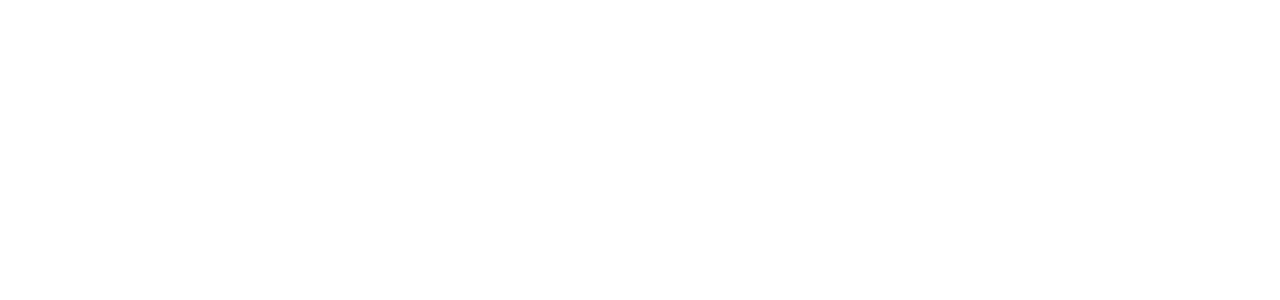
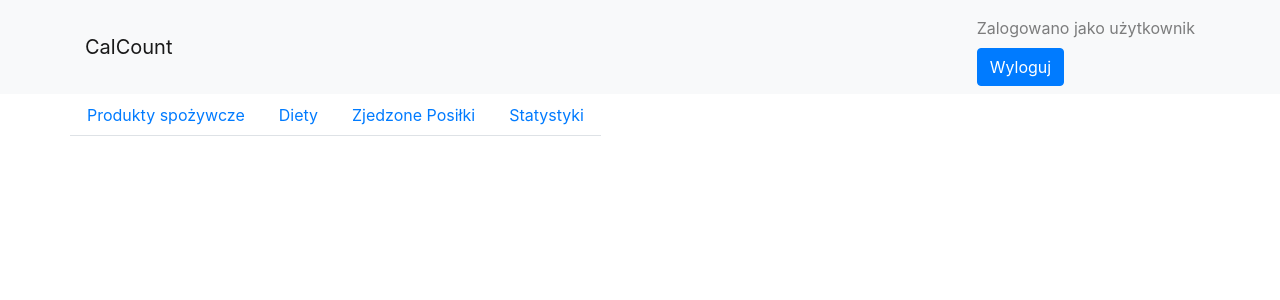
Before and after one commit to HoSzyk/ProjectDiet, a Flask app: page / in a window 1280 px wide. Before the commit the part shown is empty. Shown: the top 300 px of the page. Run offline with Flask 2, Linux system fonts and the light colour scheme; some libraries are stand-ins or nearby versions.

Commit message:
view - added user navigation template

```diff
--- a/dietapp/templates/layout.html
+++ b/dietapp/templates/layout.html
@@ -1,15 +1,41 @@
 <!DOCTYPE html>
 <html lang="en">
-<link rel="stylesheet" href="https://maxcdn.bootstrapcdn.com/bootstrap/4.0.0/css/bootstrap.min.css"
-          integrity="sha384-Gn5384xqQ1aoWXA+058RXPxPg6fy4IWvTNh0E263XmFcJlSAwiGgFAW/dAiS6JXm" crossorigin="anonymous">
+
 <head>
+    <meta charset="UTF-8">
+    <meta name="viewport" content="width=device-width, initial-scale=1">
 
-    <meta charset="UTF-8">
+    <link rel="stylesheet" href="https://stackpath.bootstrapcdn.com/bootstrap/4.1.3/css/bootstrap.min.css" integrity="sha384-MCw98/SFnGE8fJT3GXwEOngsV7Zt27NXFoaoApmYm81iuXoPkFOJwJ8ERdknLPMO" crossorigin="anonymous">
     <title>Title</title>
 </head>
 <body>
-    <div class="row">
+    <nav class="navbar navbar-expand-lg navbar-light bg-light">
+        <div class="container">
+            <a class="navbar-brand" href="#">CalCount</a>
+            <button class="navbar-toggler" type="button" data-toggle="collapse" data-target="#navbarSupportedContent" aria-controls="navbarSupportedContent" aria-expanded="false" aria-label="Toggle navigation">
+                <span class="navbar-toggler-icon"></span>
+            </button>
 
+            <div class="collapse navbar-collapse" id="navbarSupportedContent">
+                <div class="ml-auto">
+                    <div class="navbar-text">Zalogowano jako użytkownik</div>
+                    <ul class="navbar-nav">
+                        <li class="nav-item"><a class="btn btn-primary" href="#">Wyloguj</a></li>
+                    </ul>
+                </div>
+            </div>
+        </div>
+    </nav>
+
+    <div class="container">
+        <div class="row">
+            <ul class="nav nav-tabs">
+                <li class="nav-item"><a class="nav-link" href="#">Produkty spożywcze</a></li>
+                <li class="nav-item"><a class="nav-link" href="#">Diety</a></li>
+                <li class="nav-item"><a class="nav-link" href="#">Zjedzone Posiłki</a></li>
+                <li class="nav-item"><a class="nav-link" href="#">Statystyki</a></li>
+            </ul>
+        </div>
     </div>
 </body>
 </html>
```
